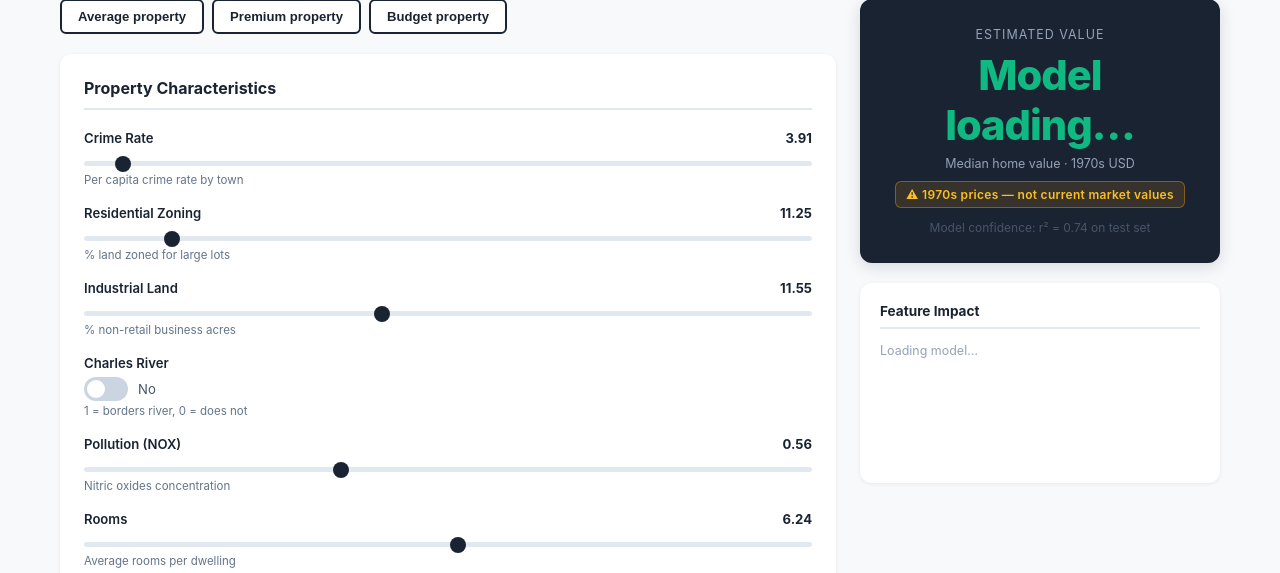
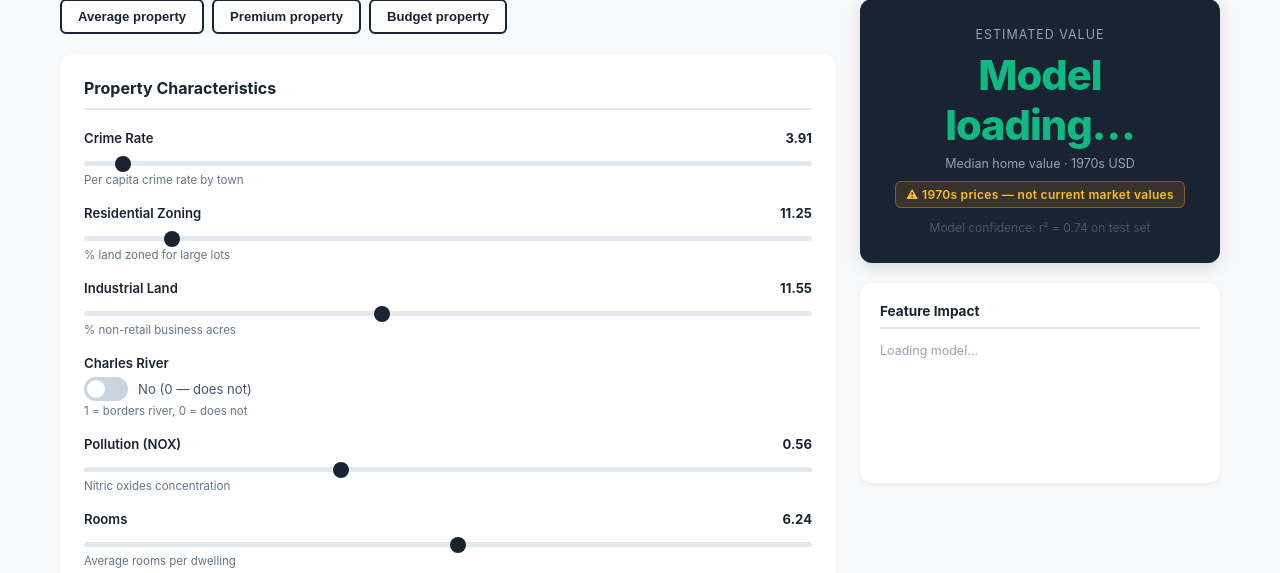
Before and after one commit to xavier-oc-programming/boston-house-price-analysis, a FastAPI app: page / in a window 1280 px wide. Shown: the part 152-725 px from the top of the page. Run offline with FastAPI, Linux system fonts and the light colour scheme.

Commit message:
Clarify CHAS toggle label and add 1970s price warning to UI

```diff
--- a/templates/index.html
+++ b/templates/index.html
@@ -351,7 +351,7 @@
               <input type="checkbox" id="toggle-${feat}" onchange="onToggle('${feat}', this.checked)" />
               <span class="toggle-slider"></span>
             </label>
-            <span class="toggle-label" id="toggle-label-${feat}">No</span>
+            <span class="toggle-label" id="toggle-label-${feat}">No (0 — does not)</span>
           </div>
           <div class="feature-desc">${desc.description}</div>
         `;
@@ -387,7 +387,7 @@
 
   function onToggle(feat, checked) {
     currentValues[feat] = checked ? 1 : 0;
-    document.getElementById(`toggle-label-${feat}`).textContent = checked ? 'Yes' : 'No';
+    document.getElementById(`toggle-label-${feat}`).textContent = checked ? 'Yes (1 — borders river)' : 'No (0 — does not)';
     schedulePredict();
   }
 
@@ -425,7 +425,7 @@
       } else if (toggle) {
         toggle.checked = val >= 0.5;
         const label = document.getElementById(`toggle-label-${feat}`);
-        if (label) label.textContent = val >= 0.5 ? 'Yes' : 'No';
+        if (label) label.textContent = val >= 0.5 ? 'Yes (1 — borders river)' : 'No (0 — does not)';
       }
     }
 
```
